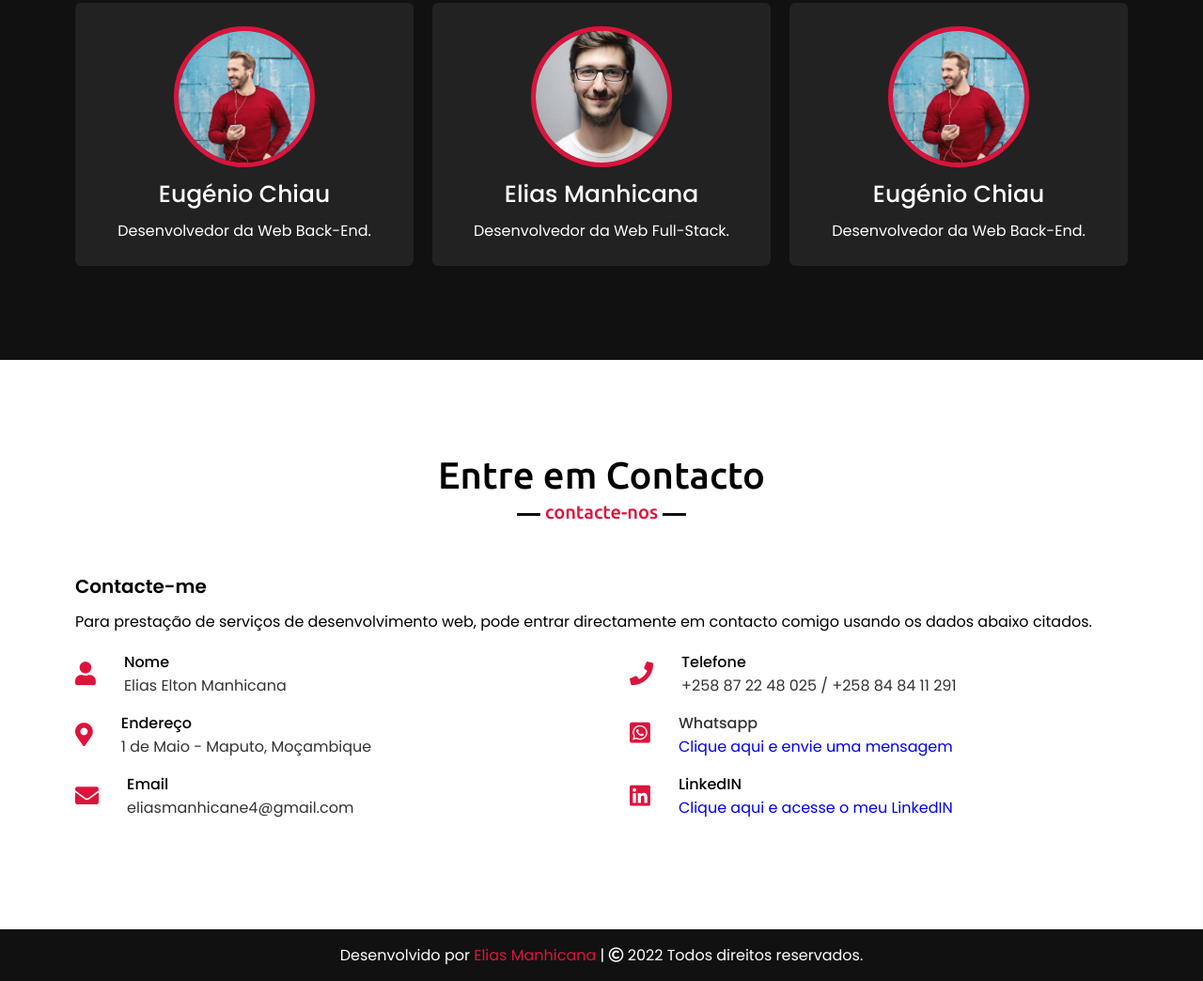
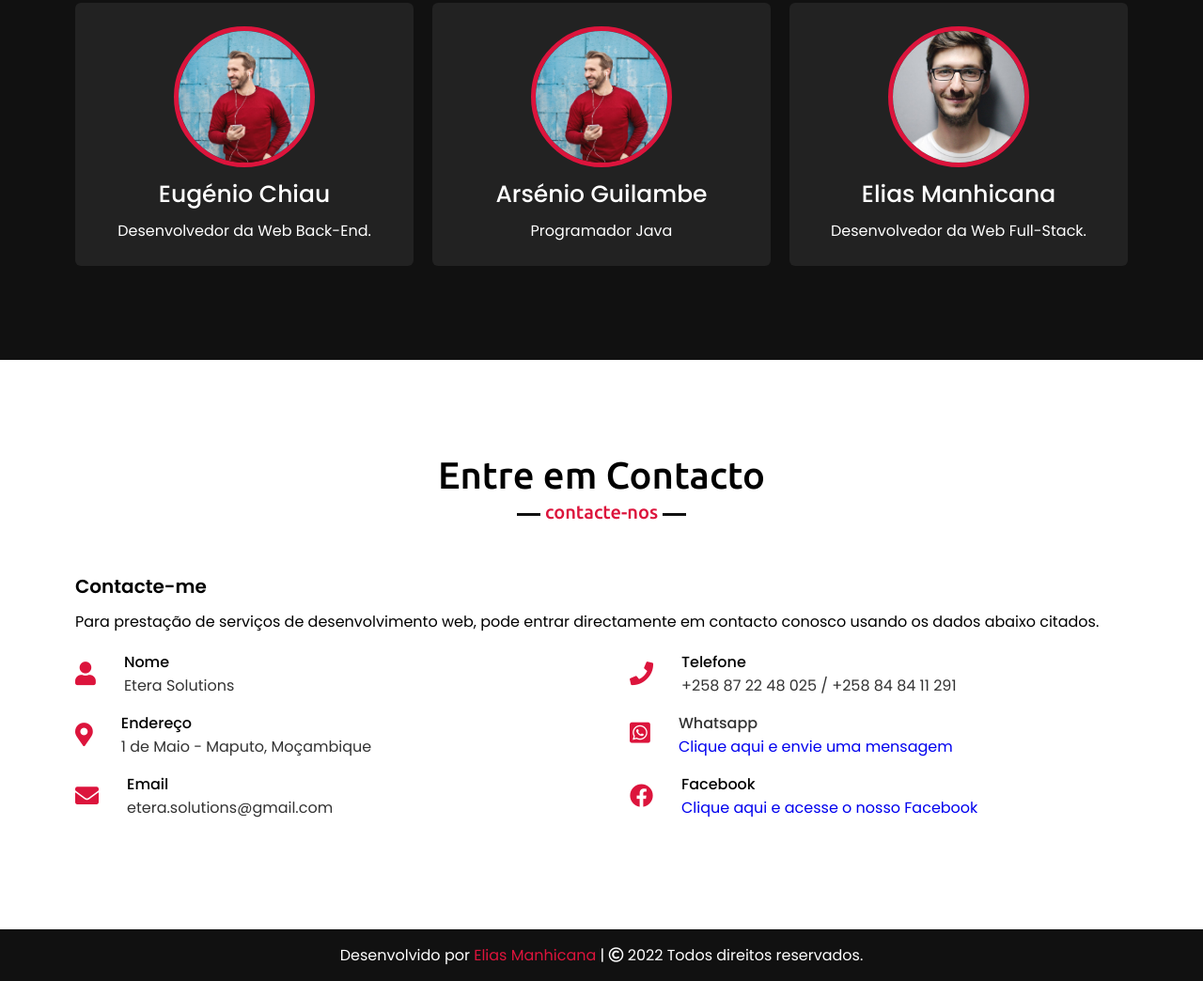
Before and after one commit to EliasManhicana/solutions, a plain HTML site: page index.html in a window 1280 px wide. Shown: the part 3277-4321 px from the top of the page at 94% size. Drawn offline with nearby package versions, Linux system fonts and the light colour scheme.

```diff
--- a/index.html
+++ b/index.html
@@ -187,6 +187,12 @@
                         <p>Desenvolvedor da Web Back-End.</p>
                     </div>
                 </div>
+                <div class="card">
+                    <div class="box">
+                        <img src="images/profile-2.jpeg" alt="">
+                        <div class="text">Arsénio Guilambe</div>
+                        <p>Programador Java
+                </div>
             </div>
         </div>
     </section>
@@ -198,7 +204,7 @@
             <div class="contact-content">
 
                 <div class="text">Contacte-me</div>
-                <p>Para prestação de serviços de desenvolvimento web, pode entrar directamente em contacto comigo usando os dados abaixo citados.</p>
+                <p>Para prestação de serviços de desenvolvimento web, pode entrar directamente em contacto conosco usando os dados abaixo citados.</p>
 
                 <div class="column left">
 
@@ -208,7 +214,7 @@
                             <i class="fas fa-user"></i>
                             <div class="info">
                                 <div class="head">Nome</div>
-                                <div class="sub-title">Elias Elton Manhicana</div>
+                                <div class="sub-title">Etera Solutions</div>
                             </div>
                         </div>
 
@@ -224,7 +230,7 @@
                             <i class="fas fa-envelope"></i>
                             <div class="info">
                                 <div class="head">Email</div>
-                                <a class="sub-title">eliasmanhicane4@gmail.com
+                                <a class="sub-title">etera.solutions@gmail.com
                             </div>
                         </div>
 
@@ -252,10 +258,10 @@
                         </div>
 
                         <div class="row">
-                            <i class="fab fa-linkedin"></i>
+                            <i class="fab fa-facebook"></i>
                             <div class="info">
-                                <div class="head">LinkedIN</div>
-                                <a class="sub-title"><a href="https://www.linkedin.com/in/elias-manhicana-ab5770209" target="_blank">Clique aqui e acesse o meu LinkedIN</a>
+                                <div class="head">Facebook</div>
+                                <a class="sub-title"><a href="https://www.linkedin.com/in/elias-manhicana-ab5770209" target="_blank">Clique aqui e acesse o nosso Facebook</a>
                             </div>
                         </div>
 
```
